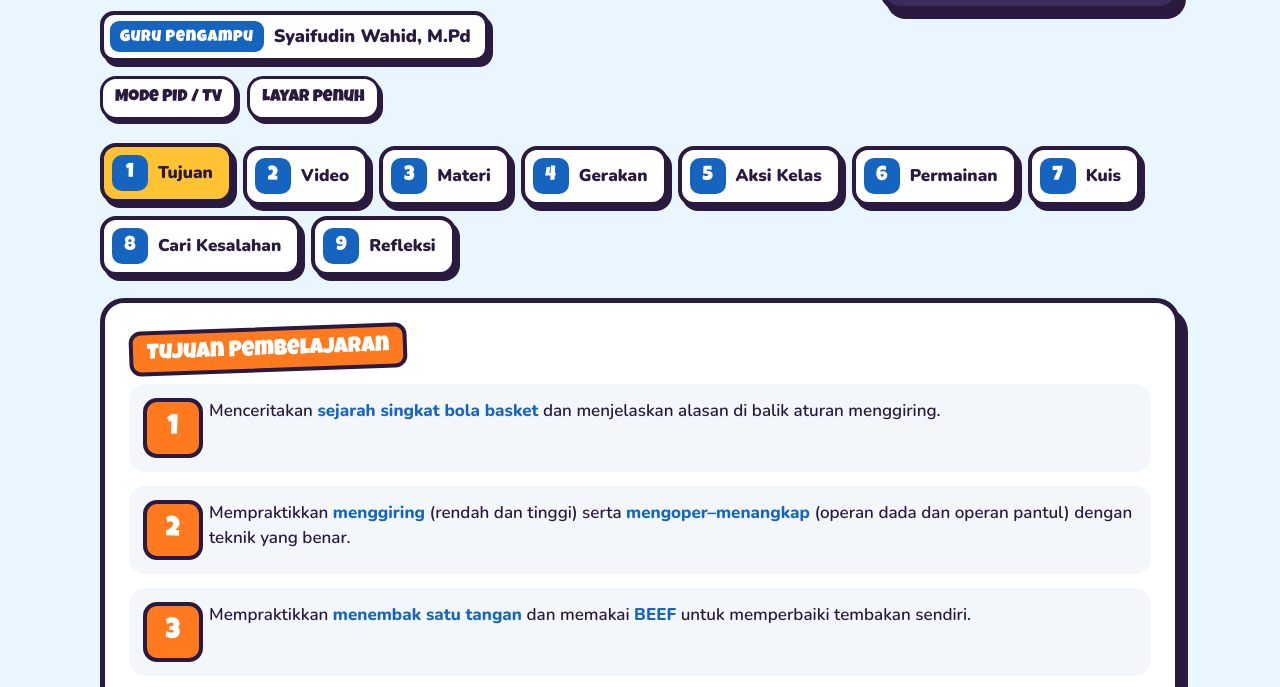
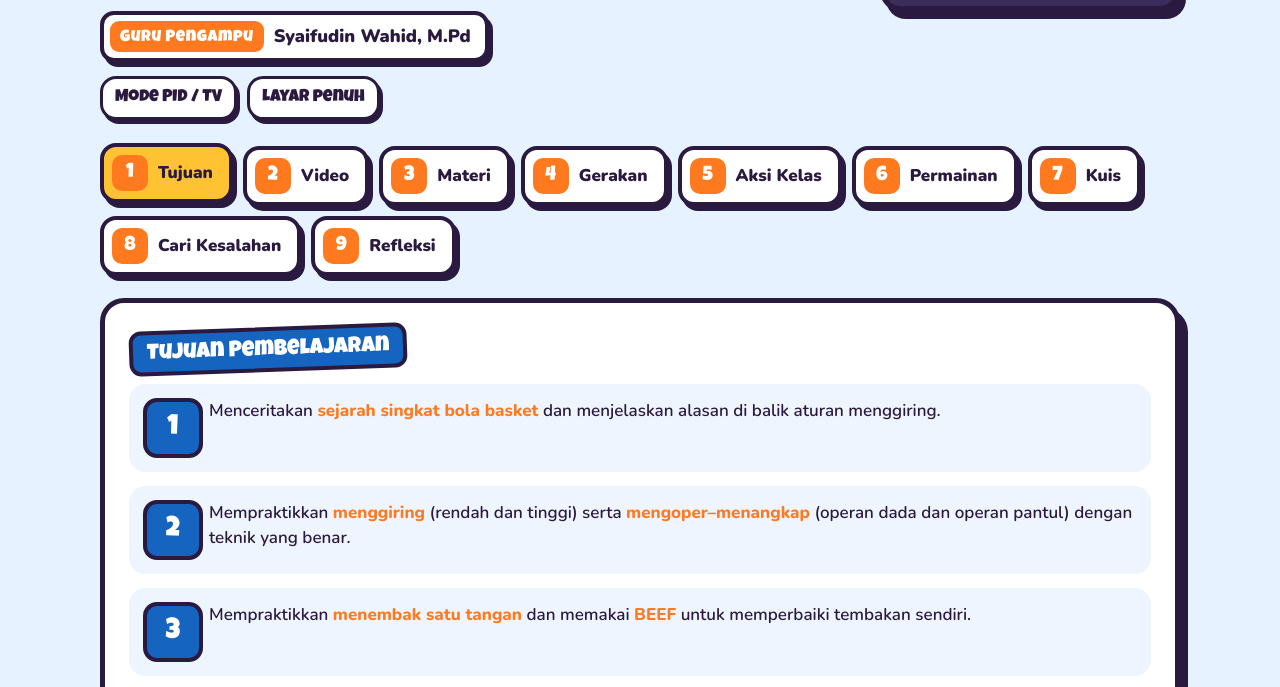
Before and after one commit to MasWahid05/Mpibasketkelas7, a plain HTML site: page index.html in a window 1280 px wide. Shown: the part 275-962 px from the top of the page. Drawn offline with nearby package versions, Linux system fonts and the light colour scheme.

Commit message:
Warna tema khas kelas 7 dan isi berjenjang kelas 7-8-9
Co-Authored-By: Claude Opus 5.5 <noreply@anthropic.com>

```diff
--- a/index.html
+++ b/index.html
@@ -349,7 +349,7 @@ window.DATA = {
   ringkas: "Sejarah dan gerak dasar bola basket: menggiring, mengoper, menangkap, dan menembak. Tonton videonya, pelajari tekniknya, lalu buru kesalahan teknik di kartu latihan.",
   guru: "Syaifudin Wahid, M.Pd",
   kepala: "bola",
-  tema: { utama: "#FF7A1F", kedua: "#1565C0" },
+  tema: { utama: "#1565C0", kedua: "#FF7A1F", aksen: "#2EC5FF", sorot: "#FFC233", latar: "#E6F2FF", lembut: "#EEF5FF" },
 
   tujuan: [
     "Menceritakan <b>sejarah singkat bola basket</b> dan menjelaskan alasan di balik aturan menggiring.",
@@ -379,13 +379,13 @@ window.DATA = {
       isi: "<p>Bola basket adalah <b>permainan invasi</b>: tim berebut <b>ruang</b> untuk membawa bola ke ring lawan. Tim menyerang berusaha membuka celah, tim bertahan berusaha menutupnya.</p>",
       rantai: [["Menciptakan ruang", "menyebar dan menjauhi lawan supaya ada celah"], ["Menggunakan ruang", "menggiring atau mengoper ke celah yang terbuka"], ["Gerak tanpa bola", "lari ke tempat kosong, siap menerima operan"], ["Mempertahankan ruang", "bertahan rapat, menutup jalan ke ring"]],
       setelah: "<p><b>Dua cara bertahan.</b> <b>Satu lawan satu:</b> setiap pemain menjaga satu lawan dan berdiri di antara lawan dan ring. <b>Pertahanan zona:</b> setiap pemain menjaga satu daerah, bukan satu orang. Coba keduanya di Papan Taktik, lalu bandingkan mana yang lebih sulit ditembus.</p>" },
-    { judul: "Ubah aturan, semua ikut main", pita: "Fair Play",
-      isi: "<p>Alat, aturan, dan cara menghitung skor boleh diubah supaya permainan <b>adil</b> dan <b>semua teman bisa ikut bermain</b>, termasuk yang belum mahir atau berkebutuhan khusus.</p>",
-      rantai: [["Alat", "bola lebih ringan, ring lebih rendah, atau target dinding"], ["Aturan", "giring maksimal 3 pantulan, pemain bergantian tiap 2 menit"], ["Skor", "bonus bila semua anggota menyentuh bola sebelum menembak"], ["Keselamatan", "dilarang merebut bola dari tangan lawan"]],
+    { judul: "Mencoba aturan baru dari guru", pita: "Fair Play",
+      isi: "<p>Alat, aturan, dan cara menghitung skor boleh diubah supaya permainan <b>adil</b> dan <b>semua teman bisa ikut bermain</b>. Di kelas 7, guru menyiapkan aturannya. Tugasmu <b>mencoba</b> aturan itu dan <b>merasakan bedanya</b>. Merancang aturan sendiri akan kamu pelajari di kelas 8.</p>",
+      rantai: [["Aturan A", "giring maksimal 3 pantulan"], ["Aturan B", "bonus +1 bila semua anggota menyentuh bola sebelum menembak"], ["Aturan C", "bola karet lebih ringan atau target dinding"], ["Rasakan", "siapa yang jadi lebih sering ikut bermain?"]],
       setelah: "<p>Setelah mencoba aturan baru, diskusikan: apakah permainan jadi lebih adil? Siapa yang jadi lebih sering ikut bermain?</p>" },
-    { judul: "Pertolongan pertama: jari tersodok dan pergelangan terkilir", pita: "P3K",
-      isi: "<p>Cedera yang paling sering terjadi di bola basket adalah jari tersodok bola saat menangkap dan pergelangan atau pergelangan kaki terkilir. Segera berhenti dan <b>lapor guru</b>, lalu ingat <b>RICE</b>:</p>",
-      rantai: [["Rest", "berhenti bermain, jangan gerakkan bagian yang sakit"], ["Ice", "kompres es yang dibungkus kain 15–20 menit, jangan langsung ke kulit"], ["Compression", "balut tidak terlalu ketat; longgarkan bila kebas atau kebiruan"], ["Elevation", "angkat bagian yang cedera lebih tinggi dari jantung"]],
+    { judul: "Mengenal cedera ringan: jari tersodok", pita: "P3K",
+      isi: "<p>Cedera yang paling sering terjadi di bola basket adalah <b>jari tersodok</b> bola saat menangkap. Kenali tandanya dan lakukan langkah awal ini. Cara membalut (RICE lengkap) dipraktikkan di kelas 8.</p>",
+      rantai: [["Kenali", "jari nyeri, bengkak, atau sulit ditekuk setelah terkena bola"], ["Berhenti", "keluar lapangan dan lapor guru"], ["Dinginkan", "kompres es yang dibungkus kain 15–20 menit, jangan langsung ke kulit"], ["Istirahatkan", "angkat tangan lebih tinggi dari jantung, jangan dipakai bermain dulu"]],
       setelah: "<p><b>Jangan</b> memijat bagian yang cedera atau memberi balsem panas dan air hangat pada 48 jam pertama. <b>Segera ke dokter atau puskesmas</b> bila bentuk jari berubah, jari tidak bisa ditekuk atau diluruskan, sangat nyeri, ujung jari pucat, dingin, atau kebas, atau tidak membaik dalam seminggu.</p>",
       sumber: "Sumber: RS Ortopedi Prof. Dr. R. Soeharso Surakarta, artikel tentang metode RICE (2023) dan pertolongan pertama kaki terkilir (2025) di keslan.kemkes.go.id; American Academy of Pediatrics, HealthyChildren.org (Common Finger Injuries in Athletes)." }
   ],
@@ -434,7 +434,7 @@ window.DATA = {
     { jenis: "skor", n: "Papan Skor 3 lawan 3", k: "Jam pertandingan · Pertemuan 2", menit: 6, poin: [1, 2, 3],
       tim: [["Tim Oranye", "#FF7A1F"], ["Tim Biru", "#1565C0"]], catatan: "Pemain cadangan masuk bergantian setiap 2 menit. Setelah angka, bola dimulai dari garis tengah." },
     { jenis: "skor", n: "Papan Skor Fair Play", k: "Modifikasi sistem skor", menit: 5, poin: [1, 2, 3],
-      tim: [["Tim Oranye", "#FF7A1F"], ["Tim Biru", "#1565C0"]], catatan: "Contoh skor modifikasi: +2 tembakan masuk, +1 bonus bila semua anggota sudah menyentuh bola sebelum menembak. Kelompok boleh mengusulkan aturan skor sendiri." }
+      tim: [["Tim Oranye", "#FF7A1F"], ["Tim Biru", "#1565C0"]], catatan: "Contoh skor modifikasi: +2 tembakan masuk, +1 bonus bila semua anggota sudah menyentuh bola sebelum menembak. Guru memilih aturan skor yang dipakai." }
   ],
 
   judulKuis: "Kuis Bola Basket",
@@ -460,7 +460,7 @@ window.DATA = {
   ],
 
   lacak: {
-    tab: "Cari Kesalahan", judul: "Cari Kesalahan Teknik", istilah: "kesalahan", wadah: "Kotak Peluit", ikon: "peluit",
+    tab: "Cari Kesalahan", judul: "Cari Kesalahan Teknik Dasar", istilah: "kesalahan", wadah: "Kotak Peluit", ikon: "peluit",
     kepala: "LANGKAH GERAK", ekor: null,
     petunjuk: "Setiap kartu berisi urutan gerak. Ada langkah yang salah. <b>Seret langkah yang salah ke Kotak Peluit</b>, lalu tekan Periksa. Bisa juga dengan mengetuk langkahnya.",
     acak: { kecuali: "^$" },
@@ -505,10 +505,10 @@ window.DATA = {
         { n: "Pertahanan zona", A: [[68, 18], [64, 55], [78, 86]], B: [[80, 32], [80, 68], [90, 50]], bola: [61, 55], ket: "Pertahanan zona: setiap pemain bertahan menjaga daerahnya (dua di depan, satu dekat ring), bukan mengikuti satu orang. Bandingkan dengan satu lawan satu." }] },
     { jenis: "pasang", n: "Pasangkan Konsep Ruang", k: "Strategi menyerang & bertahan", judulKiri: "Istilah", judulKanan: "Artinya",
       pasangan: [["Menciptakan ruang", "Menyebar dan menjauhi lawan supaya ada celah"], ["Menggunakan ruang", "Menggiring atau mengoper ke celah yang terbuka"], ["Gerak tanpa bola", "Lari ke tempat kosong, siap menerima operan"], ["Mempertahankan ruang", "Bertahan rapat, menutup jalan ke ring"], ["Pertahanan zona", "Menjaga satu daerah, bukan satu orang"], ["Satu lawan satu", "Setiap pemain menjaga satu lawan"]] },
-    { jenis: "urut", n: "Pertolongan Pertama Jari Tersodok", k: "Urutkan langkah RICE",
-      langkah: ["Berhenti bermain dan lapor guru", "Kompres es yang dibungkus kain 15–20 menit", "Balut tidak terlalu ketat", "Angkat tangan lebih tinggi dari jantung", "Ke dokter atau puskesmas bila bentuk berubah atau tidak membaik"],
-      penjelas: "RICE: Rest (istirahat), Ice (kompres es), Compression (balut), Elevation (angkat). Jangan dipijat atau diberi balsem panas pada 48 jam pertama." },
-    { jenis: "roda", n: "Roda Modifikasi Aturan", k: "Fair play & inklusif", atas: "Aturan baru untuk dicoba",
+    { jenis: "urut", n: "Langkah Saat Jari Tersodok", k: "Urutkan langkah awal",
+      langkah: ["Berhenti bermain", "Lapor guru", "Kompres es yang dibungkus kain 15–20 menit", "Istirahatkan dan angkat tangan", "Ke puskesmas bila bentuk jari berubah atau tidak membaik"],
+      penjelas: "Jangan dipijat atau diberi balsem panas pada 48 jam pertama. Cara membalut dipelajari di kelas 8." },
+    { jenis: "roda", n: "Roda Aturan Coba", k: "Aturan siap pakai dari guru", atas: "Aturan dari guru untuk dicoba",
       isi: ["Giring maksimal 3 pantulan", "Bonus +1 bila semua menyentuh bola", "Tembakan ke target dinding", "Pakai bola karet yang lebih ringan", "Operan pantul bernilai +1", "Pemain berganti tiap 2 menit", "Tanpa giring, hanya operan", "Jarak tembakan bebas dipilih"],
       catatan: "Putar, coba aturannya 3 menit, lalu diskusikan: lebih adil? Siapa yang jadi lebih sering ikut bermain?" },
     { jenis: "rebutan", n: "Kuis Rebutan Tim", k: "Dua tim di depan PID", tim: [["Tim Oranye", "#FF7A1F"], ["Tim Biru", "#1565C0"]], jumlah: 10, detik: 20 },
@@ -523,7 +523,7 @@ window.DATA = {
     { n: "Operan dada & pantul", aspek: ["Ibu jari di belakang bola", "Melangkah ke depan", "Akhiran ibu jari ke bawah", "Pantulan ±2/3 jarak"] },
     { n: "Menembak (BEEF)", aspek: ["Balance", "Eyes", "Elbow", "Follow through"] },
     { n: "Permainan 3 lawan 3", aspek: ["Mencari ruang kosong", "Mengoper ke teman bebas", "Menaati aturan", "Kerja sama"] },
-    { n: "Modifikasi aturan (kelompok)", aspek: ["Mengusulkan aturan baru", "Aturan membuat semua ikut main", "Menguji aturan dalam permainan", "Menjelaskan alasan"] }
+    { n: "Mencoba aturan baru (kelompok)", aspek: ["Mau mencoba aturan baru", "Menaati aturan yang disepakati", "Mengajak semua teman ikut main", "Menyebut beda yang dirasakan"] }
   ]
 };
 
@@ -548,7 +548,7 @@ const NAMA_WARNA={koral:'#FF4F64',merah:'#E8323F',tosca:'#19B894',hijau:'#1E9B4C
 const warna=w=>w?(NAMA_WARNA[w]||w):'';
 const terang=w=>{const m=/^#?([0-9a-f]{6})$/i.exec(warna(w)||'');if(!m)return /kuning/.test(w||'');const n=parseInt(m[1],16),r=n>>16,g=n>>8&255,b=n&255;return (r*299+g*587+b*114)/1000>170;};
 const teksDi=w=>terang(w)?'#2B1A3F':'#fff';
-if(D.tema){const r=document.documentElement.style;if(D.tema.utama)r.setProperty('--koral',warna(D.tema.utama));if(D.tema.kedua)r.setProperty('--tosca',warna(D.tema.kedua));if(D.tema.aksen)r.setProperty('--biru',warna(D.tema.aksen));}
+if(D.tema){const r=document.documentElement.style;if(D.tema.utama)r.setProperty('--koral',warna(D.tema.utama));if(D.tema.kedua)r.setProperty('--tosca',warna(D.tema.kedua));if(D.tema.aksen)r.setProperty('--biru',warna(D.tema.aksen));if(D.tema.sorot)r.setProperty('--kuning',warna(D.tema.sorot));if(D.tema.latar||D.tema.lembut){const st=document.createElement('style');st.textContent=':root{'+(D.tema.latar?'--langit:'+warna(D.tema.latar)+';':'')+(D.tema.lembut?'--lembut:'+warna(D.tema.lembut)+';':'')+'}';document.head.append(st);}}
 
 
 /* ---------- LENCANA: prestasi murid, tersimpan di perangkat ini ---------- */
```
